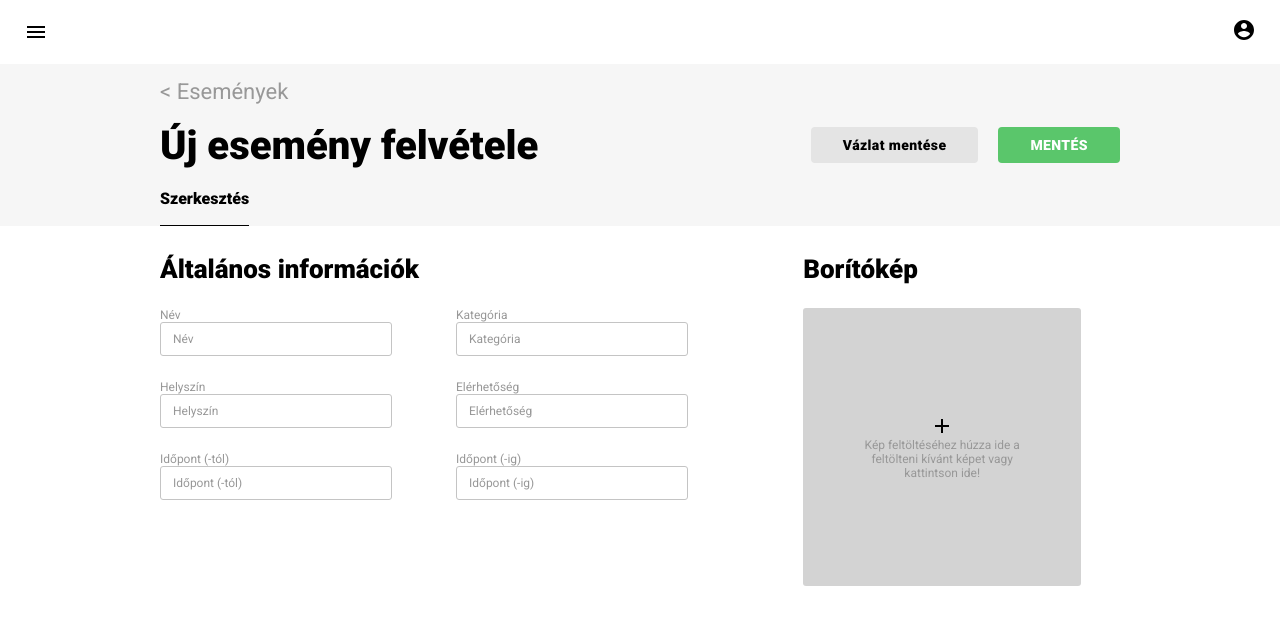
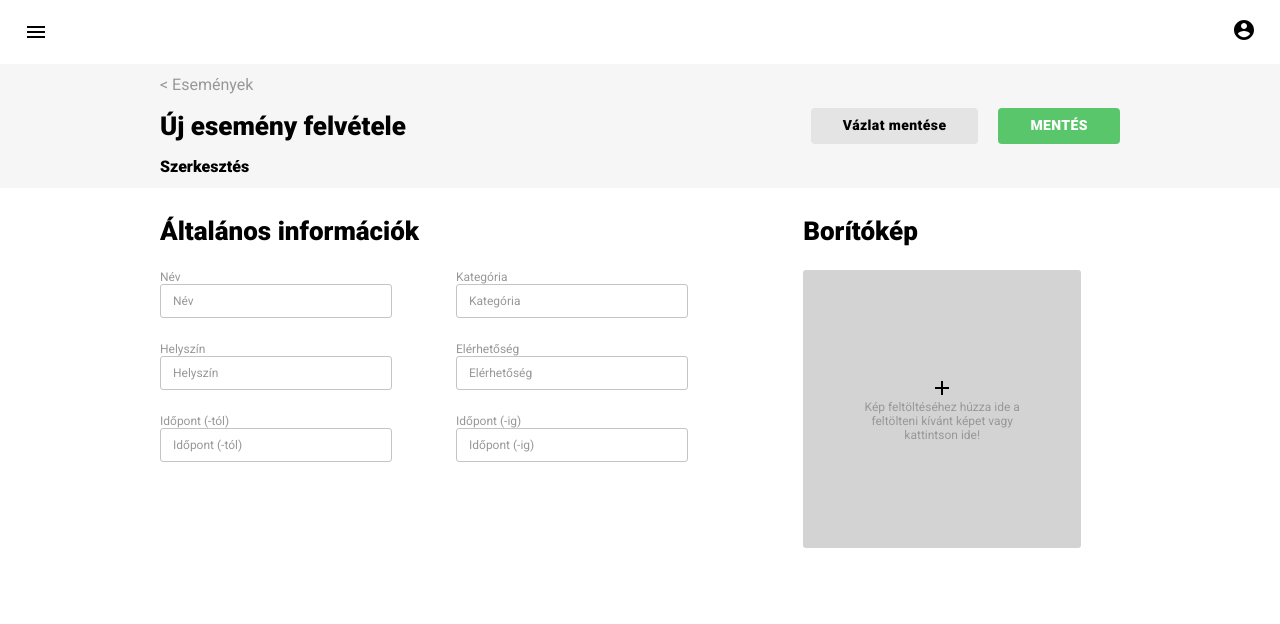
Before and after one commit to akosfi/volunteerfrontend, a React (Create React App) app: page /events/new in a window 1280 px wide. Shown: the top 624 px of the page. Built offline with nearby package versions, Linux system fonts and the light colour scheme; no server answers.

Commit message:
[feature] design fixes

```diff
--- a/src/components/common/PageHeader/components/ActionButtonContainerMobile/index.tsx
+++ b/src/components/common/PageLayout/components/PageHeader/components/ActionButtonContainerDesktop/index.tsx
@@ -4,26 +4,18 @@ import { makeStyles } from "@material-ui/core";
 import { useSelector } from "react-redux";
 import { map, noop } from "lodash";
 //
-import { PageHeaderActionButtonType } from "components/common/PageHeader/index";
+import { PageHeaderActionButtonType } from "components/common/PageLayout/components/PageHeader/index";
 import Button, { ButtonSize } from "components/common/Button";
 import UiSelectors from "redux/ui/selectors";
 
 const useStyles = makeStyles(() => ({
     root: {
-        position: "fixed",
-        bottom: 0,
-        background: "white",
         display: "flex",
-        justifyContent: "center",
-        alignItems: "center",
-        flexDirection: "column",
-        width: "100vw",
-        paddingTop: "16px",
-        zIndex: 100
+        flexDirection: "row",
+        justifyContent: "space-between"
     },
     actionButtonWrapper: {
-        marginBottom: "16px",
-        width: "75vw"
+        marginLeft: "20px"
     }
 }));
 
@@ -31,12 +23,12 @@ export type Props = {
     actionButtons?: PageHeaderActionButtonType[];
 };
 
-const ActionButtonContainerMobile: FC<Props> = ({ actionButtons }) => {
+const ActionButtonContainerDesktop: FC<Props> = ({ actionButtons }) => {
     const isMobile = useSelector(UiSelectors.getIsMobileWindow);
 
     const classes = useStyles();
 
-    if (!isMobile) return null;
+    if (isMobile) return null;
     return (
         <div className={classes.root}>
             {map(actionButtons, button => (
@@ -45,7 +37,6 @@ const ActionButtonContainerMobile: FC<Props> = ({ actionButtons }) => {
                         title={button.title}
                         buttonType={button.buttonType}
                         buttonSize={ButtonSize.BIG}
-                        fullWidth
                         onClick={button.onClick || noop}
                     />
                 </div>
@@ -54,4 +45,4 @@ const ActionButtonContainerMobile: FC<Props> = ({ actionButtons }) => {
     );
 };
 
-export default ActionButtonContainerMobile;
+export default ActionButtonContainerDesktop;
--- a/src/components/common/PageHeader/components/ActionButtonContainerDesktop/index.tsx
+++ b/src/components/common/PageLayout/components/PageHeader/components/ActionButtonContainerMobile/index.tsx
@@ -4,18 +4,26 @@ import { makeStyles } from "@material-ui/core";
 import { useSelector } from "react-redux";
 import { map, noop } from "lodash";
 //
-import { PageHeaderActionButtonType } from "components/common/PageHeader/index";
+import { PageHeaderActionButtonType } from "components/common/PageLayout/components/PageHeader/index";
 import Button, { ButtonSize } from "components/common/Button";
 import UiSelectors from "redux/ui/selectors";
 
 const useStyles = makeStyles(() => ({
     root: {
+        position: "fixed",
+        bottom: 0,
+        background: "white",
         display: "flex",
-        flexDirection: "row",
-        justifyContent: "space-between"
+        justifyContent: "center",
+        alignItems: "center",
+        flexDirection: "column",
+        width: "100vw",
+        paddingTop: "16px",
+        zIndex: 100
     },
     actionButtonWrapper: {
-        marginLeft: "20px"
+        marginBottom: "16px",
+        width: "75vw"
     }
 }));
 
@@ -23,12 +31,12 @@ export type Props = {
     actionButtons?: PageHeaderActionButtonType[];
 };
 
-const ActionButtonContainerDesktop: FC<Props> = ({ actionButtons }) => {
+const ActionButtonContainerMobile: FC<Props> = ({ actionButtons }) => {
     const isMobile = useSelector(UiSelectors.getIsMobileWindow);
 
     const classes = useStyles();
 
-    if (isMobile) return null;
+    if (!isMobile) return null;
     return (
         <div className={classes.root}>
             {map(actionButtons, button => (
@@ -37,6 +45,7 @@ const ActionButtonContainerDesktop: FC<Props> = ({ actionButtons }) => {
                         title={button.title}
                         buttonType={button.buttonType}
                         buttonSize={ButtonSize.BIG}
+                        fullWidth
                         onClick={button.onClick || noop}
                     />
                 </div>
@@ -45,4 +54,4 @@ const ActionButtonContainerDesktop: FC<Props> = ({ actionButtons }) => {
     );
 };
 
-export default ActionButtonContainerDesktop;
+export default ActionButtonContainerMobile;
--- a/src/components/common/PageHeader/components/PageHeaderUpperAction/index.tsx
+++ b/src/components/common/PageLayout/components/PageHeader/components/PageHeaderUpperAction/index.tsx
@@ -10,7 +10,7 @@ const useStyles = makeStyles(() => ({
     },
     title: {
         color: "#989898",
-        fontSize: "22px"
+        fontSize: "16px"
     }
 }));
 
--- a/src/components/common/PageHeader/index.tsx
+++ b/src/components/common/PageLayout/components/PageHeader/index.tsx
@@ -4,9 +4,9 @@ import { CircularProgress, makeStyles } from "@material-ui/core";
 import classNames from "classnames";
 //
 import { ButtonType } from "components/common/Button";
-import PageHeaderUpperAction from "components/common/PageHeader/components/PageHeaderUpperAction";
-import ActionButtonContainerDesktop from "components/common/PageHeader/components/ActionButtonContainerDesktop";
-import ActionButtonContainerMobile from "components/common/PageHeader/components/ActionButtonContainerMobile";
+import PageHeaderUpperAction from "components/common/PageLayout/components/PageHeader/components/PageHeaderUpperAction";
+import ActionButtonContainerDesktop from "components/common/PageLayout/components/PageHeader/components/ActionButtonContainerDesktop";
+import ActionButtonContainerMobile from "components/common/PageLayout/components/PageHeader/components/ActionButtonContainerMobile";
 
 export type PageHeaderTabType = {
     id: string;
@@ -33,7 +33,7 @@ export type PageHeaderUpperActionType = {
 const useStyles = makeStyles(theme => ({
     root: {
         width: "100%",
-        height: "162px",
+        height: "124px",
         background: "#F6F6F6"
     },
     hasTopMargin: {
@@ -47,7 +47,7 @@ const useStyles = makeStyles(theme => ({
         flexDirection: "column"
     },
     row: {
-        flex: "0 0 54px",
+        flex: "0 0 41px",
         display: "flex",
         alignItems: "center"
     },
@@ -56,7 +56,7 @@ const useStyles = makeStyles(theme => ({
         fontSize: "24px",
 
         [theme.breakpoints.up("sm")]: {
-            fontSize: "40px"
+            fontSize: "26px"
         }
     },
     actionButtons: {
--- a/src/components/common/PageLayout/index.tsx
+++ b/src/components/common/PageLayout/index.tsx
@@ -6,8 +6,8 @@ import PageHeader, {
     PageHeaderActionButtonType,
     PageHeaderTabType,
     PageHeaderUpperActionType
-} from "components/common/PageHeader";
-import PageHeaderTab from "components/common/PageHeader/components/PageHeaderTab";
+} from "components/common/PageLayout/components/PageHeader";
+import PageHeaderTab from "components/common/PageLayout/components/PageHeader/components/PageHeaderTab";
 import { useSelector } from "react-redux";
 import UiSelectors from "redux/ui/selectors";
 
--- a/src/components/pages/events/EventPage/index.tsx
+++ b/src/components/pages/events/EventPage/index.tsx
@@ -6,7 +6,11 @@ import { useParams } from "react-router-dom";
 import { StoreState } from "redux/state";
 import EventSelectors from "redux/events/selectors";
 import PageLayout from "components/common/PageLayout";
-import { PageHeaderActionButtonType, PageHeaderTabType, PageHeaderUpperActionType } from "components/common/PageHeader";
+import {
+    PageHeaderActionButtonType,
+    PageHeaderTabType,
+    PageHeaderUpperActionType
+} from "components/common/PageLayout/components/PageHeader";
 import { ButtonType } from "components/common/Button";
 import { eventActions } from "redux/events/slice";
 import DetailsTab from "components/pages/events/EventPage/components/tabs/DetailsTab";
--- a/src/components/pages/events/EventsPage/index.tsx
+++ b/src/components/pages/events/EventsPage/index.tsx
@@ -2,7 +2,7 @@ import * as React from "react";
 import { FC, memo } from "react";
 //
 import { ButtonType } from "components/common/Button";
-import { PageHeaderActionButtonType, PageHeaderTabType } from "components/common/PageHeader";
+import { PageHeaderActionButtonType, PageHeaderTabType } from "components/common/PageLayout/components/PageHeader";
 import PageLayout from "components/common/PageLayout";
 import AllEventTab from "components/pages/events/EventsPage/components/tabs/AllEventTab";
 import useNavigation from "utils/hooks/useNavigation";
--- a/src/components/pages/events/NewEventPage/index.tsx
+++ b/src/components/pages/events/NewEventPage/index.tsx
@@ -3,7 +3,11 @@ import { FC, memo, useEffect } from "react";
 import { useDispatch } from "react-redux";
 //
 import PageLayout from "components/common/PageLayout";
-import { PageHeaderActionButtonType, PageHeaderTabType, PageHeaderUpperActionType } from "components/common/PageHeader";
+import {
+    PageHeaderActionButtonType,
+    PageHeaderTabType,
+    PageHeaderUpperActionType
+} from "components/common/PageLayout/components/PageHeader";
 import { ButtonType } from "components/common/Button";
 import { eventActions } from "redux/events/slice";
 import EditTab from "components/pages/events/EventPage/components/tabs/EditTab";
```
Also changed, not shown: src/redux/list/slice.ts (+0 -8 lines), src/components/common/PageLayout/components/PageHeader/components/PageHeaderTab/index.tsx (renamed from src/components/common/PageHeader/components/PageHeaderTab/index.tsx).
